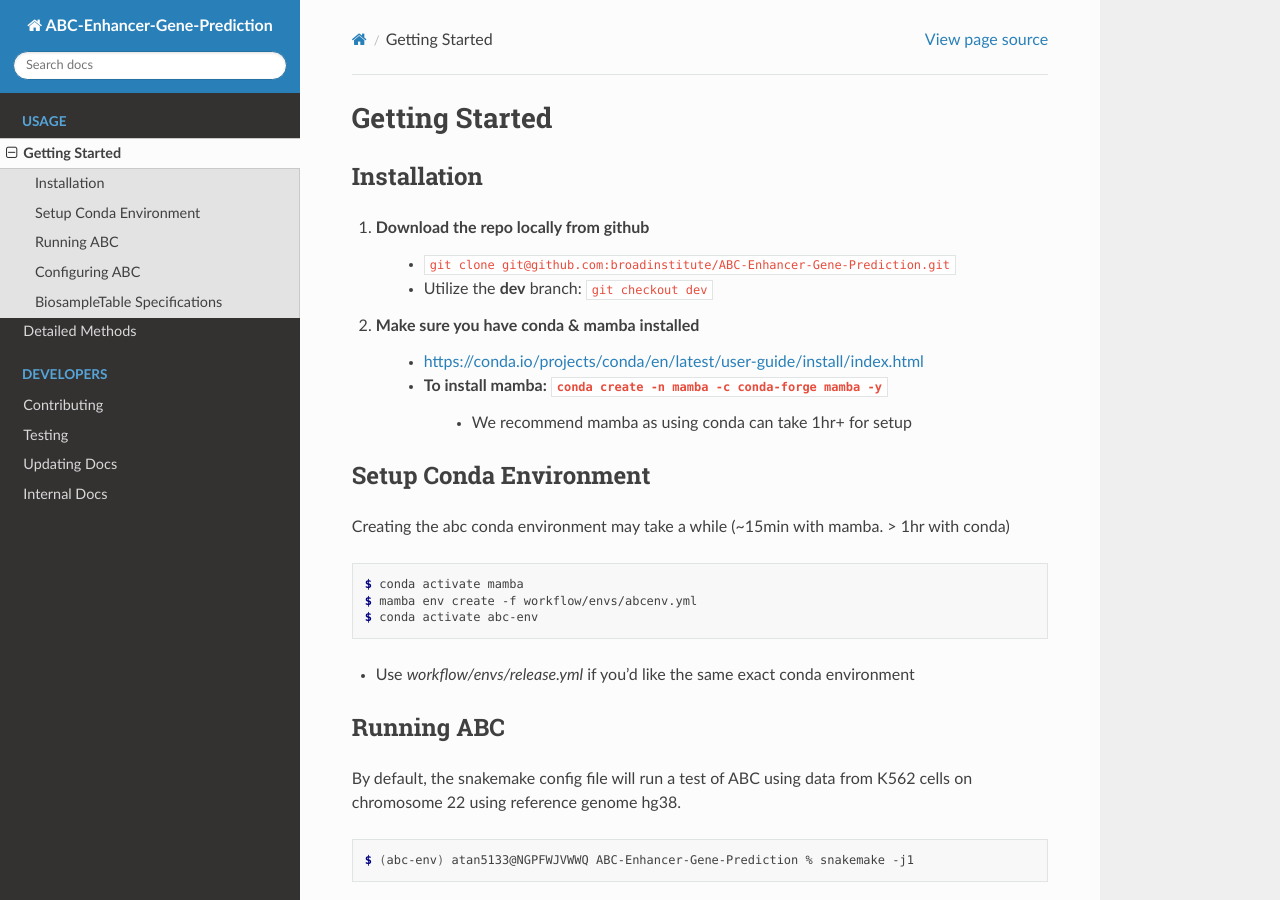
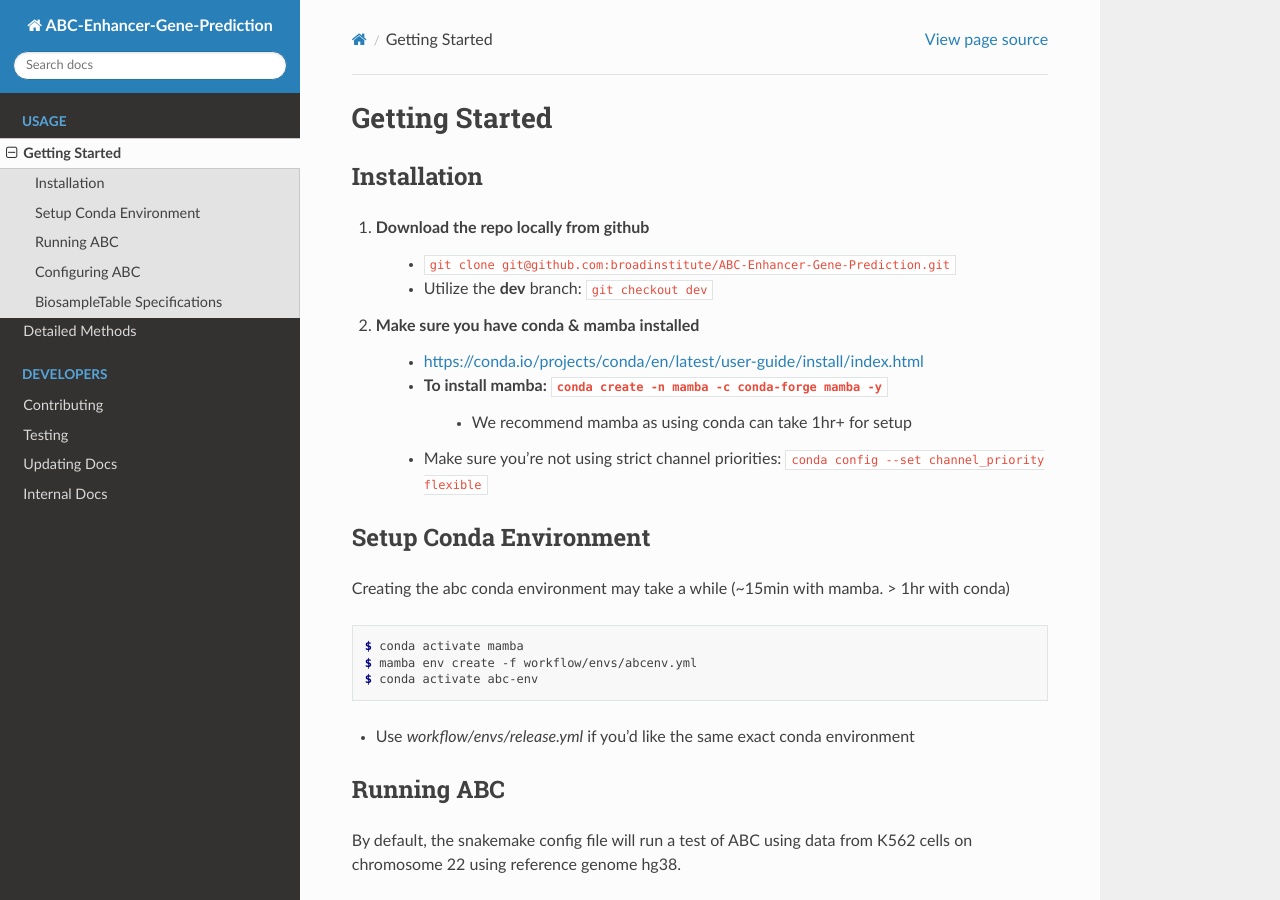
Before and after one commit to broadinstitute/ABC-Enhancer-Gene-Prediction, a Sphinx documentation site: the page built from docs/usage/getting_started.rst, in a window 1280 px wide and 900 px high. Built offline with Sphinx 7.4.7 and the Read the Docs theme 2.0.0, drawn with Linux system fonts in a browser that asks for light colours.

Commit message:
Update getting_started.rst

```diff
--- a/docs/usage/getting_started.rst
+++ b/docs/usage/getting_started.rst
@@ -11,6 +11,7 @@ Installation
 	- `<https://conda.io/projects/conda/en/latest/user-guide/install/index.html>`_
 	- To install mamba: ``conda create -n mamba -c conda-forge mamba -y``
 		- We recommend mamba as using conda can take 1hr+ for setup
+	- Make sure you're not using strict channel priorities: ``conda config --set channel_priority flexible``
 
 
 Setup Conda Environment
@@ -22,6 +23,7 @@ Creating the abc conda environment may take a while (~15min with mamba. > 1hr wi
 	$ conda activate mamba
 	$ mamba env create -f workflow/envs/abcenv.yml
 	$ conda activate abc-env
+
 
 - Use `workflow/envs/release.yml` if you'd like the same exact conda environment
 
```
